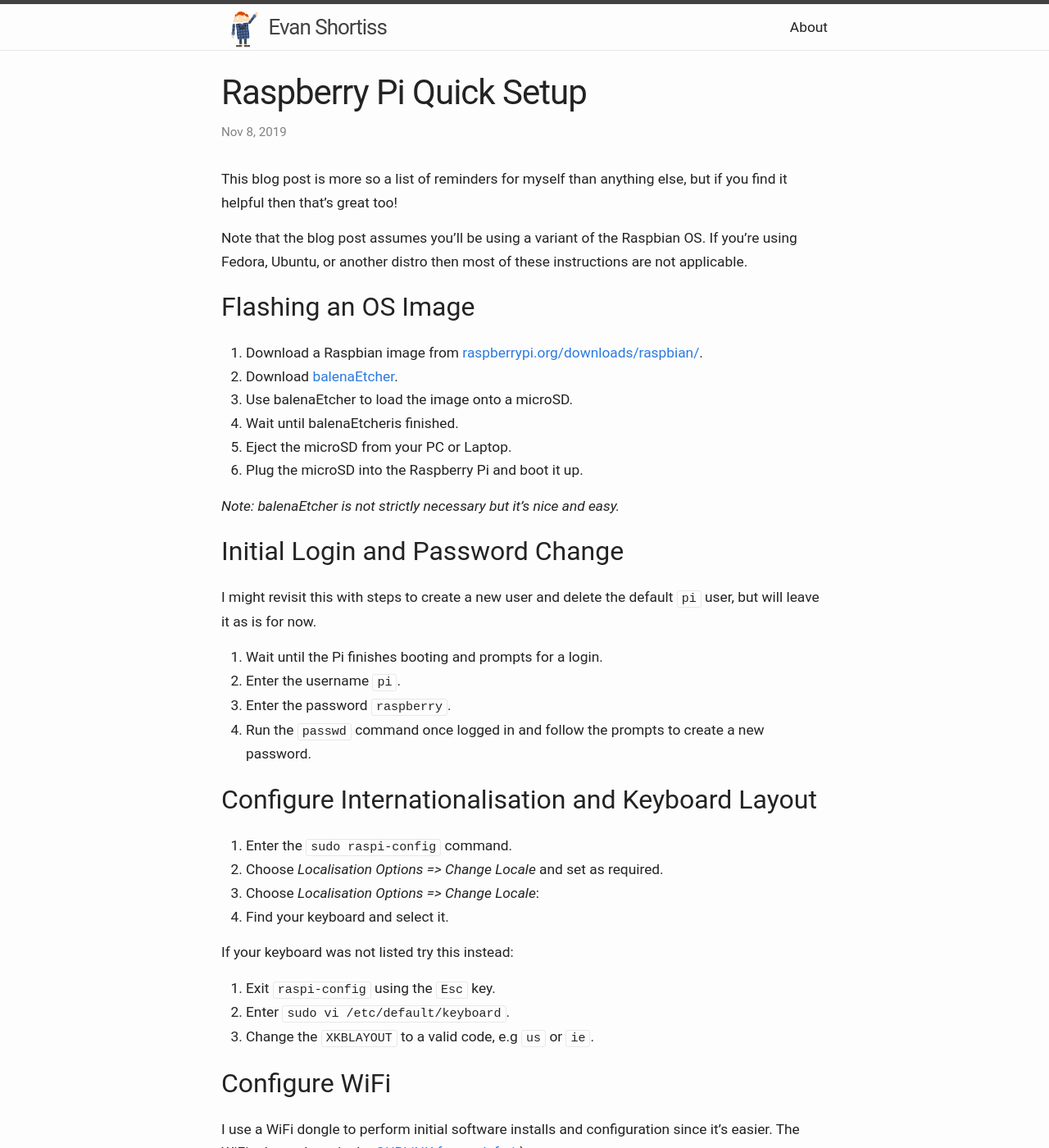
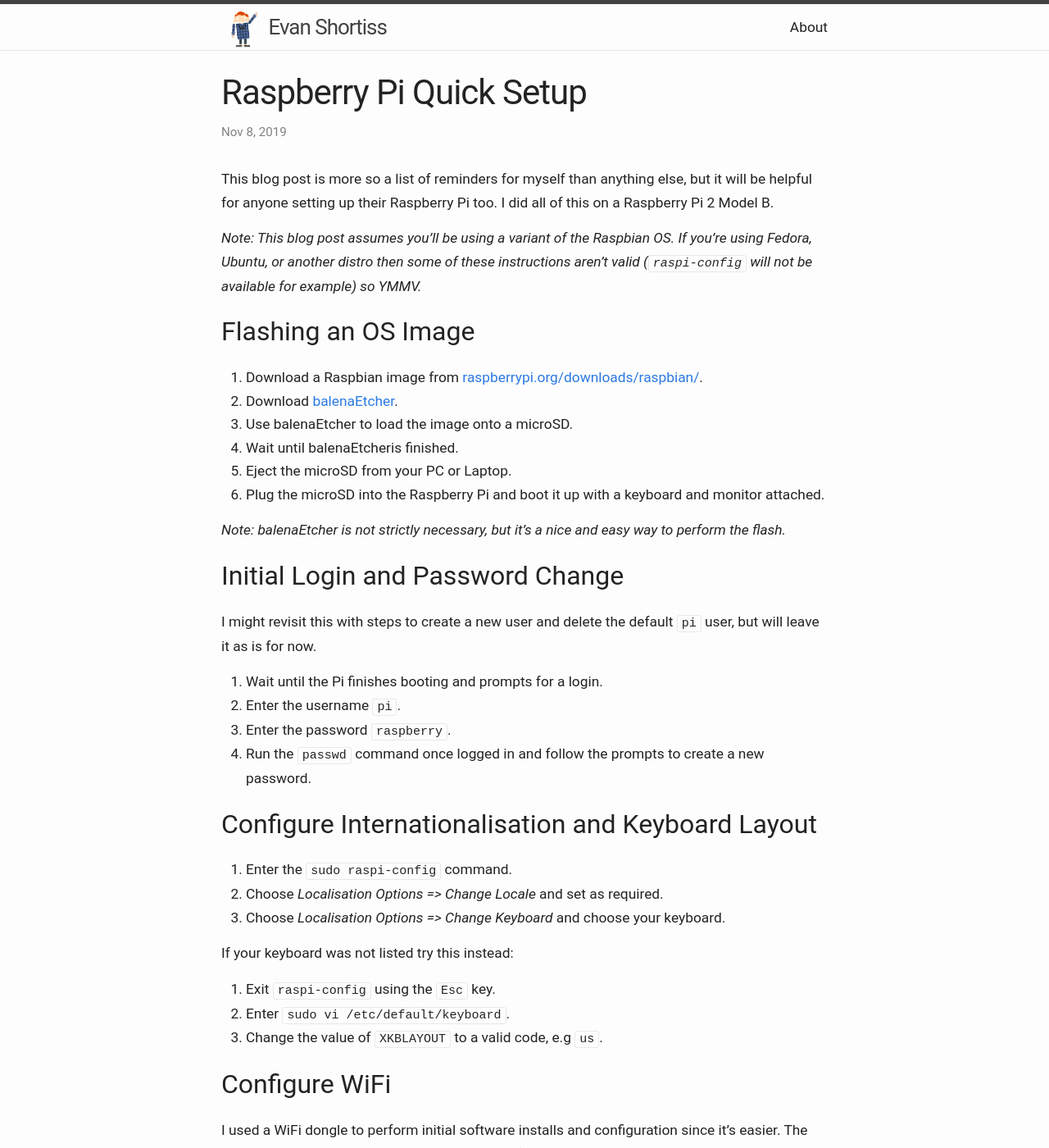
Before and after one commit to evanshortiss/evanshortiss.github.io, a Jekyll site: the page built from _posts/2019-11-08-raspberry-pi-setup.markdown, in a window 1280 px wide and 1400 px high. Shown: the whole window at 82% size. Built offline with Jekyll 4.4.1, drawn with Linux system fonts in a browser that asks for light colours; some of the changed text lies outside the part shown.

```diff
--- a/_posts/2019-11-08-raspberry-pi-setup.markdown
+++ b/_posts/2019-11-08-raspberry-pi-setup.markdown
@@ -6,11 +6,12 @@
 ---
 
 This blog post is more so a list of reminders for myself than anything else,
-but if you find it helpful then that's great too!
+but it will be helpful for anyone setting up their Raspberry Pi too. I did all
+of this on a Raspberry Pi 2 Model B.
 
-Note that the blog post assumes you'll be using a variant of the Raspbian OS.
-If you're using Fedora, Ubuntu, or another distro then most of these
-instructions are not applicable.
+_Note: This blog post assumes you'll be using a variant of the Raspbian OS. If
+you're using Fedora, Ubuntu, or another distro then some of these instructions
+aren't valid (`raspi-config` will not be available for example) so YMMV._
 
 ## Flashing an OS Image
 
@@ -19,9 +20,10 @@
 1. Use balenaEtcher to load the image onto a microSD.
 1. Wait until balenaEtcheris finished.
 1. Eject the microSD from your PC or Laptop.
-1. Plug the microSD into the Raspberry Pi and boot it up.
+1. Plug the microSD into the Raspberry Pi and boot it up with a keyboard and
+monitor attached.
 
-_Note: balenaEtcher is not strictly necessary but it's nice and easy._
+_Note: balenaEtcher is not strictly necessary, but it's a nice and easy way to perform the flash._
 
 
 ## Initial Login and Password Change
@@ -39,24 +41,24 @@
 
 1. Enter the `sudo raspi-config` command.
 1. Choose _Localisation Options => Change Locale_ and set as required.
-1. Choose _Localisation Options => Change Locale_:
-1. Find your keyboard and select it.
+1. Choose _Localisation Options => Change Keyboard_ and choose your keyboard.
 
 If your keyboard was not listed try this instead:
 
 1. Exit `raspi-config` using the `Esc` key.
 1. Enter `sudo vi /etc/default/keyboard`.
-1. Change the `XKBLAYOUT` to a valid code, e.g `us` or `ie`.
+1. Change the value of `XKBLAYOUT` to a valid code, e.g `us`.
 
 ## Configure WiFi
 
-I use a WiFi dongle to perform initial software installs and configuration
+I used a WiFi dongle to perform initial software installs and configuration
 since it's easier. The WiFi adapter I use is the
-[OURLiNK from adafruit](https://www.adafruit.com/product/1012)).
+[OURLiNK from adafruit](https://www.adafruit.com/product/1012)) - it's slow,
+but it gets the job done when you need a wireless option.
 
 1. Enter the `sudo raspi-config` command.
 1. Choose _Network Options_.
-1. Select _N2 Wi-fi_.
+1. Select the _N2 Wi-fi_ option.
 1. Enter the network SSID.
 1. Enter the network password.
 1. Exit `raspi-config` using the `Esc` key.
```
Also changed, not shown: other parts of _posts/2019-11-08-raspberry-pi-setup.markdown (+1 -1 lines), _posts/2019-11-13-pi-hole-setup.markdown (added, +179 -0 lines), res/img/posts/2019-11-13-pi-hole-setup.markdown/dhcp-dns.png (added), res/img/posts/2019-11-13-pi-hole-setup.markdown/pi-hole-dashboard.png (added), res/img/posts/2019-11-13-pi-hole-setup.markdown/reserved-addresses.png (added).
